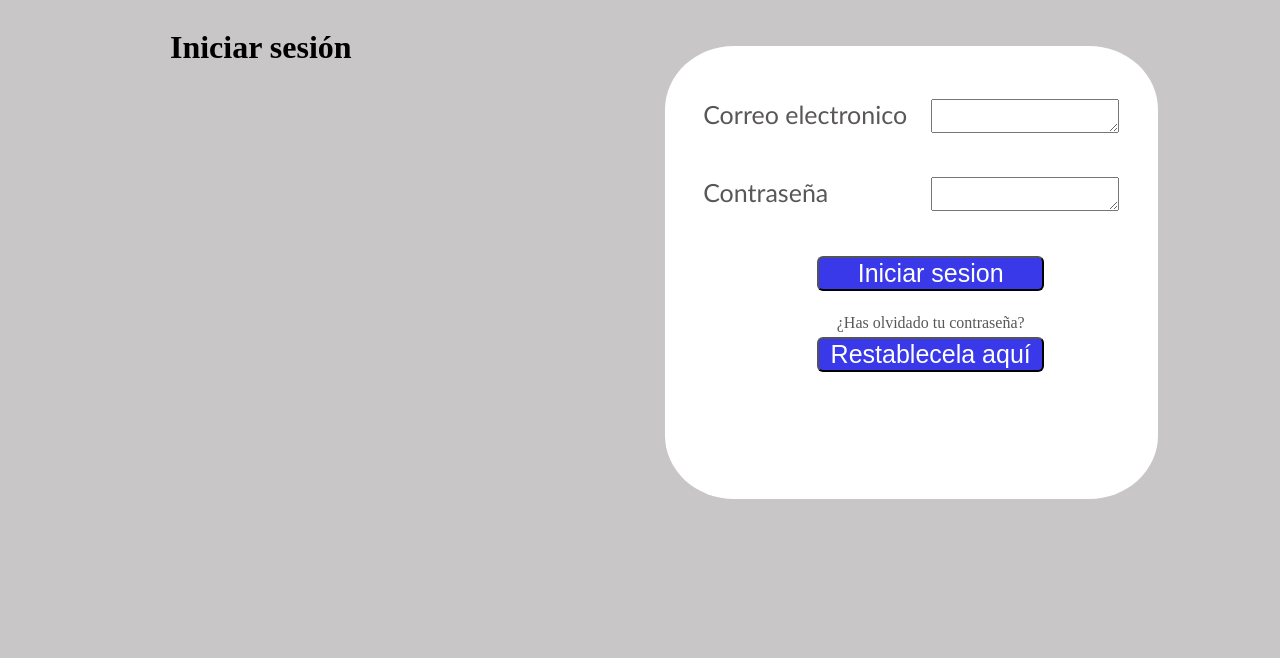
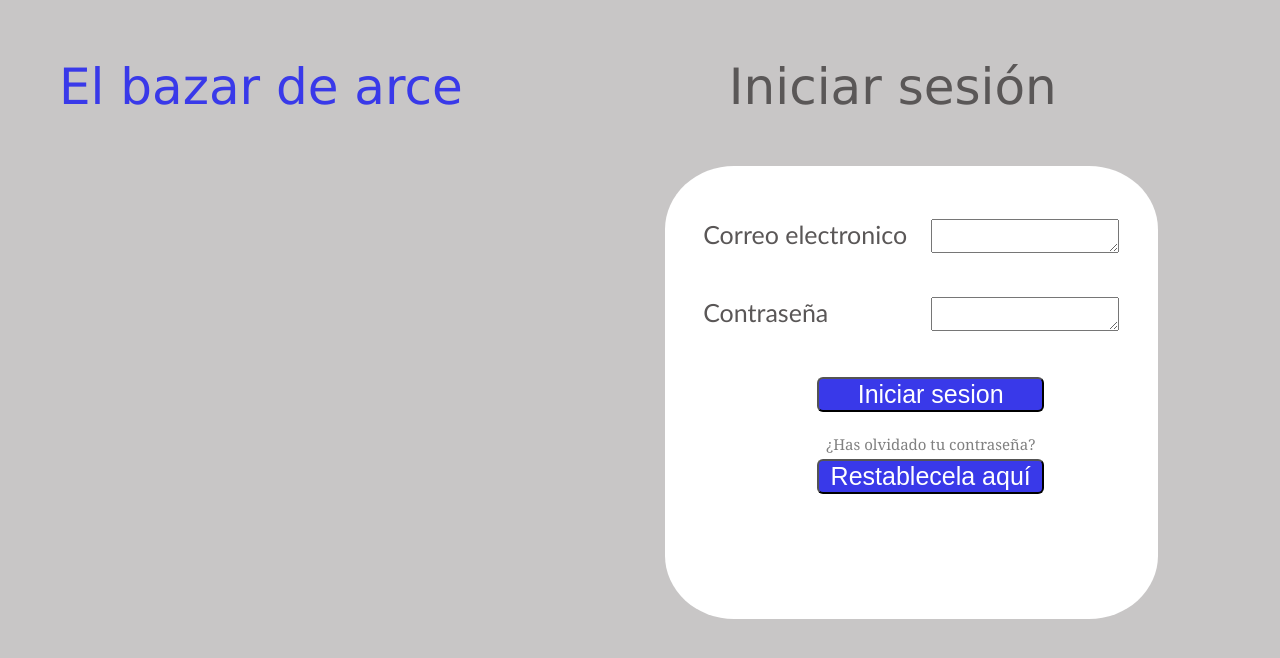
Before and after one commit to Taniuda/el-bazar-de-arce, a plain HTML site: page vende_compro/admin/Login/loginAdmin.html in a window 1280 px wide. Drawn offline with Linux system fonts and the light colour scheme.

Commit message:
final del front
login del admin

```diff
--- a/vende_compro/admin/Login/loginAdmin.css
+++ b/vende_compro/admin/Login/loginAdmin.css
@@ -25,7 +25,7 @@ body{
 h1{
    text-align: center;
     color: rgb(0, 0, 0);
-    font-family: 'Trebuchet MS', 'Lucida Sans Unicode', 'Lucida Grande', 'Lucida Sans', Arial, sans-serif
+    font-family: 'Trebuchet MS', 'Lucida Sans Unicode', 'Lucida Grande', 'Lucida Sans', Arial, sans-serif;
 
 }
 
@@ -39,7 +39,7 @@ border-radius: 14%;
 height: 50%;
 width: 60%;
 margin-left: 20%;
-margin-top: 5%;
+margin-top: 1%;
 
 
 }
@@ -56,7 +56,7 @@ margin-top: 5%;
 
 .labels{
     font-size: 25px;
-    font-family: 'Trebuchet MS', 'Lucida Sans Unicode', 'Lucida Grande', 'Lucida Sans', Arial, sans-serif
+    font-family: 'Trebuchet MS', 'Lucida Sans Unicode', 'Lucida Grande', 'Lucida Sans', Arial, sans-serif;
 
 }
 
@@ -103,4 +103,23 @@ row-gap: 20%;
     margin-top: 5%;
     text-align: center;
     margin-bottom: 5px;
+    font-size: 15px;
+    font-family: Cambria, Cochin, Georgia, Times, 'Times New Roman', serif;
+    color: gray;
 }
+
+.TITULOSESION{
+    font-family: 'Lucida Sans', 'Lucida Sans Regular', 'Lucida Grande', 'Lucida Sans Unicode', Geneva, Verdana, sans-serif;
+    font-size: 50px;
+    color: rgb(90, 87, 87);
+    text-align: center;
+
+}
+
+.TITULOBAZAR{
+    font-family: 'Lucida Sans', 'Lucida Sans Regular', 'Lucida Grande', 'Lucida Sans Unicode', Geneva, Verdana, sans-serif;
+    font-size: 50px;
+    color: rgba(57, 57, 233);
+    text-align: center;
+
+}
--- a/vende_compro/admin/Login/loginAdmin.html
+++ b/vende_compro/admin/Login/loginAdmin.html
@@ -6,13 +6,21 @@
     <title>Document</title>
     <link rel="stylesheet" href="loginAdmin.css">
 </head>
+
 <body>
 
+
+
+
    <div class="grid">
+
       <div class="item">
-            <h1>Iniciar sesión</h1>
+        <p class="TITULOBAZAR">El bazar de arce</p>
+
+
       </div>
         <div class="item-2">
+          <p class="TITULOSESION">Iniciar sesión</P>
           <div class="contenedor_form">
 
 
```
